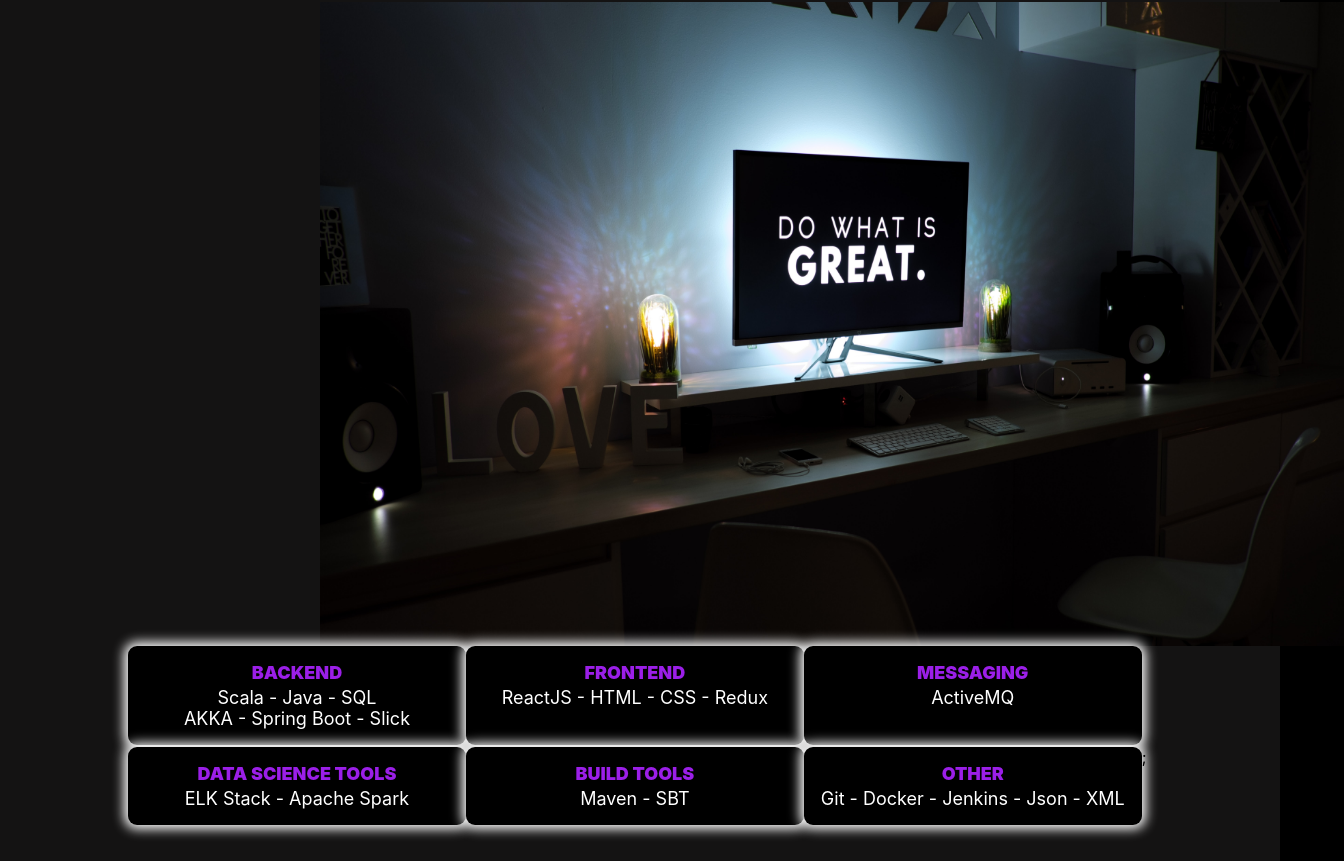
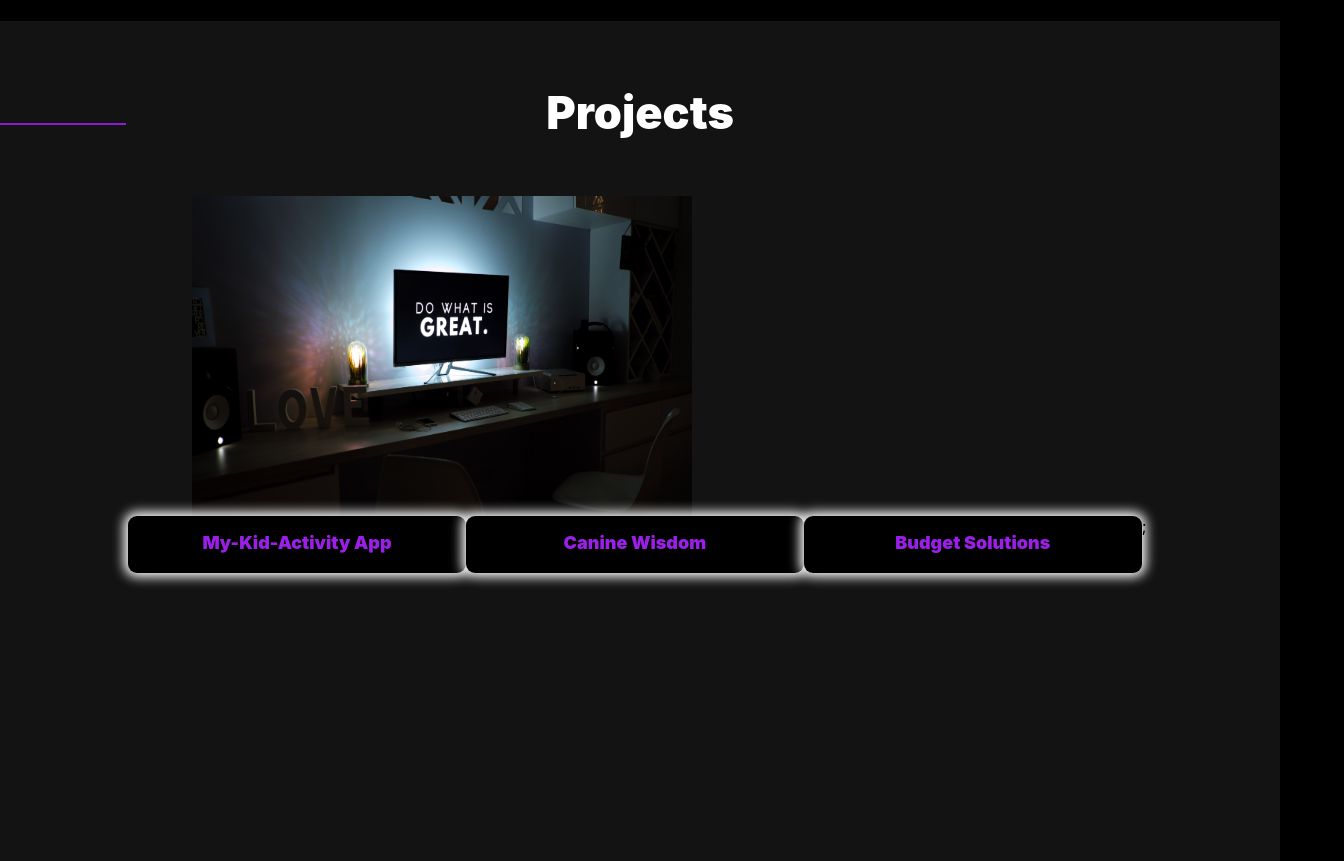
Before and after one commit to Anup-SoftwareDev/Portfolio-React, a React (Create React App) app: page / in a window 1280 px wide. Shown: the part 1659-2520 px from the top of the page, 1344 px wide, since content can reach past the window. Built offline with nearby package versions, Linux system fonts and the light colour scheme.

Commit message:
projects updated to actual ones

```diff
--- a/src/components/About/About.js
+++ b/src/components/About/About.js
@@ -11,7 +11,8 @@ const About = () => {
                 <div className = {classes.Text}>
                     <h2>Hello! I'm Anup</h2>
                     <p>
-                    I am passionate about making lives of people around me better through Software Development. When I am not developing software, I love spending time outdoors and playing various sports. I specialise in Web Development for small and large organisations. I have a degree in Electronic engineering and hence also have exposure to Embedded systems programming.
+                    I am a Full Stack Web
+Developer with a background in Electronic Engineering.I am passionate about making lives of people around me better through Software Development. When I am not developing software, I love spending time outdoors and playing various sports.
                     </p>
                 </div>
                 <div className = {classes.Photo}>
--- a/src/components/About/About.module.css
+++ b/src/components/About/About.module.css
@@ -1,6 +1,6 @@
 .AboutMe{
     background-color: black;
-    height: 100%;
+    height: 100vh;
     width: 100%;
 
 
--- a/src/components/Contact/Contact.js
+++ b/src/components/Contact/Contact.js
@@ -1,4 +1,6 @@
 import { FaGithub, FaLinkedin} from "react-icons/fa";
+
+
 import classes from './Contact.module.css';
 
 
@@ -11,6 +13,7 @@ const Contact = () => {
     return (
     <div className = {classes.Contact} id = "contact">
         <div className = {classes.ContactIcons}>
+
             <FaGithub color = 'white' size='30px' style ={{padding: '1%'}} onClick={handleURL("https://github.com/Anup-SoftwareDev")}/>
             <FaLinkedin color = 'white' size='30px' style ={{padding: '1%'}} onClick={handleURL("https://www.linkedin.com/in/anup-kuriakose-86201567/")}/>
         </div>
--- a/src/components/Contact/Contact.module.css
+++ b/src/components/Contact/Contact.module.css
@@ -1,8 +1,8 @@
 .Contact{
     background: black;
+    display: flex;
     height: 10vh;
-    display: fixed;
-    height: 100vh;
+
 
 }
 .Contact .ContactIcons{
--- a/src/components/Skills/Skills.js
+++ b/src/components/Skills/Skills.js
@@ -2,48 +2,34 @@ import classes from './Skills.module.css'
 import PageHeader from './../PageHeader/PageHeader'
 import project from './../../img/projects.jpg';
 
-const listTitleStyle = { fontWeight: 900, color: '#9B1FE8', marginBottom: '4px'}
+const listTitleStyle = {fontWeight: 900, color: '#9B1FE8', marginBottom: '4px'}
 
-const backendSkills =
+const myKidActivity =
 <ul>
-    <li style = {listTitleStyle}>BACKEND</li>
-    <li>Scala - Java - SQL</li>
-    <li>AKKA - Spring Boot - Slick</li>
+    <li style = {listTitleStyle}>My-Kid-Activity App</li>
+    <li></li>
+    <li></li>
 </ul>
-const frontEndSkills =
+const canineWisdom =
 <ul>
-    <li style = {listTitleStyle}>FRONTEND</li>
-    <li>ReactJS - HTML - CSS - Redux</li>
+    <li style = {listTitleStyle}>Canine Wisdom</li>
+    <li></li>
 </ul>
 
-const messagingSkills =
+
+const budgetSolutions =
 <ul>
-    <li style = {listTitleStyle}>MESSAGING</li>
-    <li>ActiveMQ</li>
-
+    <li style = {listTitleStyle}>Budget Solutions</li>
+    <li></li>
 </ul>
 
-const dataScienceSkills =
-<ul>
-    <li style = {listTitleStyle}>DATA SCIENCE TOOLS</li>
-    <li>ELK Stack - Apache Spark</li>
-</ul>
-const buildToolsSkills =
-<ul>
-    <li style = {listTitleStyle}>BUILD TOOLS</li>
-    <li>Maven - SBT</li>
-</ul>
-const otherSkills =
-<ul>
-    <li style = {listTitleStyle}>OTHER</li>
-    <li>Git - Docker - Jenkins - Json - XML</li>
-</ul>
-const totalSkills = [backendSkills, frontEndSkills, messagingSkills, dataScienceSkills, buildToolsSkills,otherSkills  ]
+
+const totalSkills = [myKidActivity, canineWisdom, budgetSolutions  ]
 
 const Skills = () => {
     return (
     <div className = {classes.Skills} id = "skills">
-         <PageHeader title={'What about Projects?'}/>
+         <PageHeader title={'Projects'}/>
          <img src={project} alt = "project"></img>
         <div className={classes.Container}>
             {totalSkills.map((skills)=>{
--- a/src/components/Skills/Skills.module.css
+++ b/src/components/Skills/Skills.module.css
@@ -11,10 +11,11 @@
 }
 
 .Skills img{
-  width: 80%;
-  height: 100%;
+  width: 60wh;
+  height: 40vh;
+  max-width: 500px;
 
-  margin-left: 25%;
+  margin-left: 15%;
 
 }
 
```
